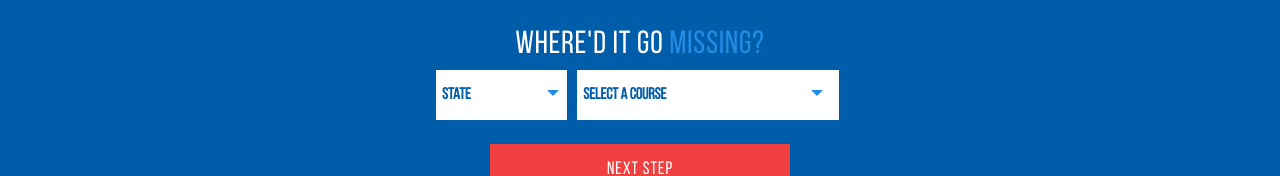
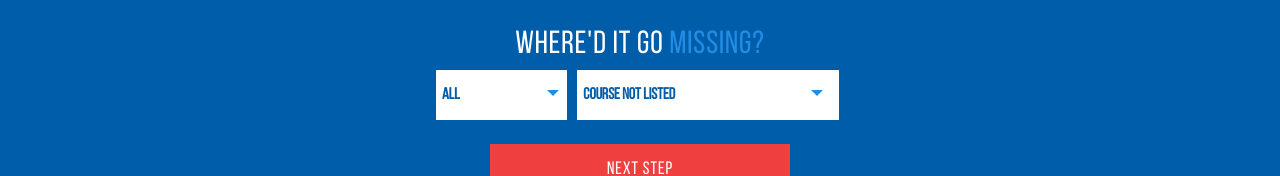
Before and after one commit to Disc-Rescue-Network/disc-rescue-network, a React (Create React App) app: page /rescueflow in a window 1280 px wide. Shown: the part 412-588 px from the top of the page. Built offline with nearby package versions, Linux system fonts and the light colour scheme.

Commit message:
Change in dropdown

```diff
--- a/src/components/RescueFlowForms.tsx
+++ b/src/components/RescueFlowForms.tsx
@@ -1,4 +1,6 @@
+import { useEffect, useState } from "react";
 import "../styles/rescueFlowForms.css"
+
 
 var stateTuples = [
   ["All", "All"],
@@ -119,22 +121,64 @@ interface RescueFormProps {
 
 const RescueFlowForms = (props: RescueFormProps) => {
   const { inicialOption, courseOption } = props;
-    return  (
+  const [selectedState, setSelectedState] = useState("All");
+  const [selectedCourse, setSelectedCourse] = useState("Course Not Listed");
+  const [uniqueStates, setUniqueStates] = useState<string[]>([]);
+
+  useEffect(() => {
+    const states = stateTuples.map((tuple) => tuple[0]);
+    setUniqueStates(["All", ...states]);
+  }, []);
+
+  const handleStateChange = (event: React.ChangeEvent<HTMLSelectElement>) => {
+    setSelectedState(event.target.value);
+
+    const selectedState = event.target.value;
+    const correspondingCourse = courses.find((course) => course.state === selectedState);
+    if (correspondingCourse) {
+      setSelectedCourse(correspondingCourse.name);
+    }
+  };
+
+  const handleCourseChange = (event: React.ChangeEvent<HTMLSelectElement>) => {
+    setSelectedCourse(event.target.value);
+
+    const selectedCourse = event.target.value;
+    const correspondingState = courses.find((course) => course.name === selectedCourse)?.state;
+    if (correspondingState) {
+      setSelectedState(correspondingState);
+    }
+  };
+
+  const filteredCourses =
+    selectedState === "All" ? courses : courses.filter((course) => course.state === selectedState);
+
+  return (
     <>
       <div className="mt-5 mb-3 select-box-forms">
         <div className="col-4-forms pe-0 arrow one">
-        <select className="form-select-rescue-flow">
-                    <option value="All">{inicialOption}</option>
-                    {stateTuples.map((state, index) => (
-                        <option key={index} value={state[1]}>{state[0]}</option>
+          <select
+            className="form-select-rescue-flow"
+            value={selectedState}
+            onChange={handleStateChange}
+          >
+            {uniqueStates.map((state, index) => (
+              <option key={index} value={state}>
+                {state}
+              </option>
             ))}
           </select>
         </div>
         <div className="col-8-forms pe-0 arrow">
-            <select className="form-select-rescue-flow">
-                 <option value="NA">{courseOption}</option>
-                    {courses.map((course, index) => (
-                    <option key={index} value={course.name}>{course.name}</option>
+          <select
+            className="form-select-rescue-flow"
+            value={selectedCourse}
+            onChange={handleCourseChange}
+          >
+            {filteredCourses.map((course, index) => (
+              <option key={index} value={course.name}>
+                {course.name}
+              </option>
             ))}
           </select>
         </div>
```
Lines whose indentation alone changed are shown as unchanged.
